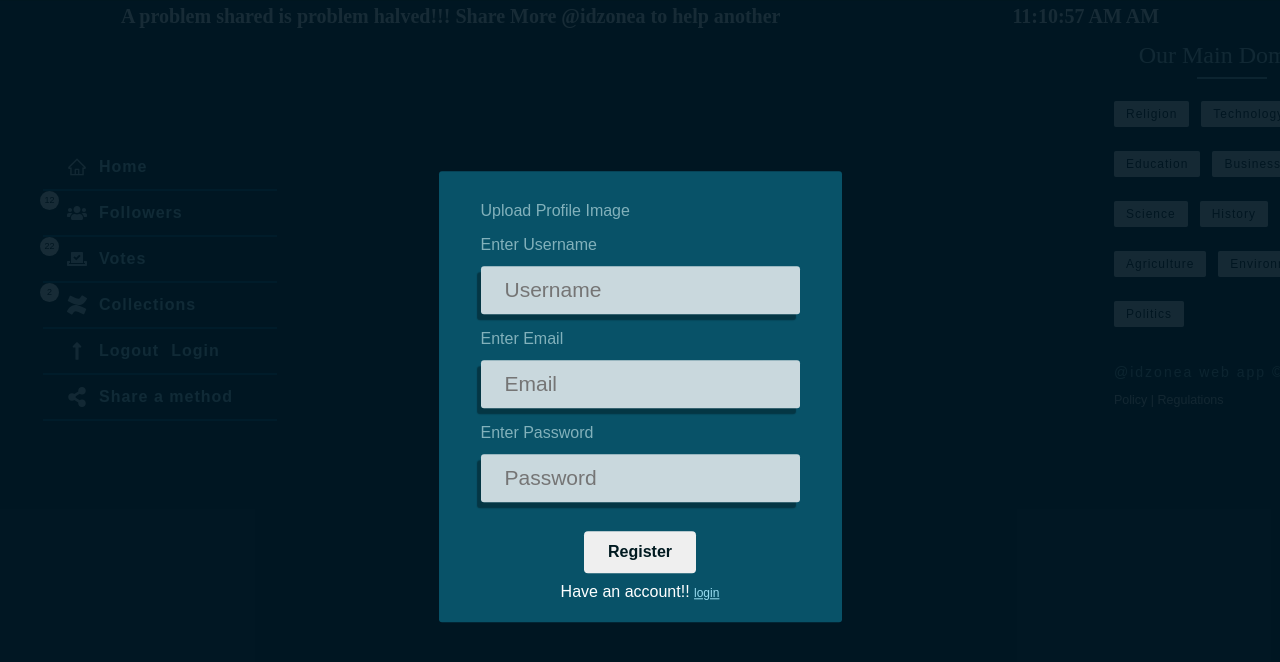
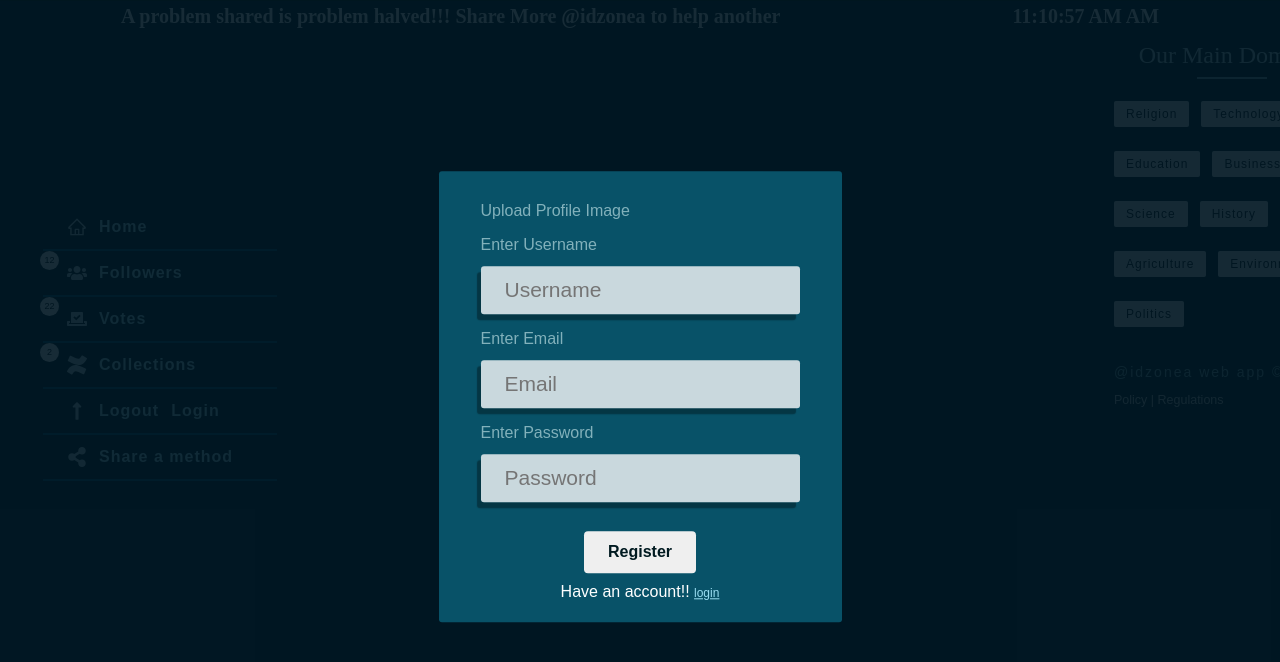
Before and after one commit to Bonfas-68/idzoneawebapp, a React (Vite) app: page / in a window 1280 px wide. Shown: the top 662 px of the page. Built offline with nearby package versions, Linux system fonts and the light colour scheme.

Commit message:
test app components

```diff
--- a/src/App.jsx
+++ b/src/App.jsx
@@ -12,7 +12,6 @@ import ReadMore from "./homePages/ReadMore"
 import UpdateIdea from "./components/UpdateIdea"
 import Welcome from "./components/Welcome"
 import { Context } from "./context/userContext"
-import Profile from "./components/Profile"
 
 
 
@@ -34,7 +33,6 @@ function App() {
       <Routes>
         <Route path="/login" element={<Home />} />
         <Route path="/" element={<Register />}/>
-        <Route path="/profile" element={<Profile />}/>
         <Route path="/app" element={<IdeaLayout/>}>
           <Route path="/app/readmore" element={<ReadMore />} />
           <Route path="/app/update" element={<UpdateIdea />} />
--- a/src/homePages/IdeaLayout.jsx
+++ b/src/homePages/IdeaLayout.jsx
@@ -6,7 +6,6 @@ import { AiOutlineUser } from "react-icons/ai";
 import axios from "axios";
 import { FaUser } from "react-icons/fa";
 import Welcome from "../components/Welcome";
-import Profile from "../components/Profile";
 import load from "../images/loader.svg";
 import idea from "../images/idea.svg";
 
--- a/src/styles.scss
+++ b/src/styles.scss
@@ -466,7 +466,7 @@ background-color: transparent;
     grid-row: 2 / span 3;
     width: 90%;
     margin: 0 auto;
-    margin-top: -4rem;
+    margin-top: 2rem;
     // padding: 0 1.2rem;
     &-button {
       width: 100%;
```
